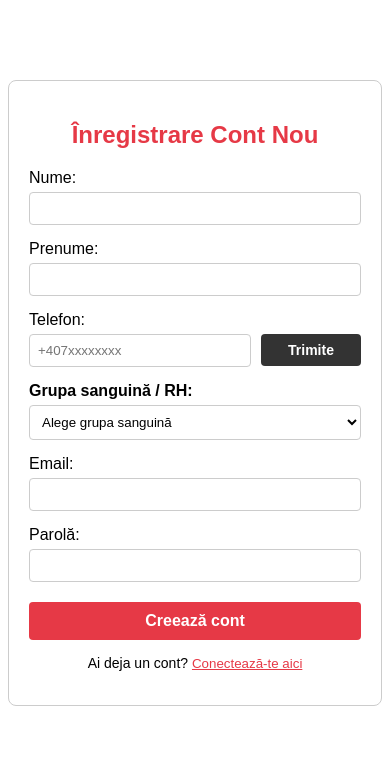
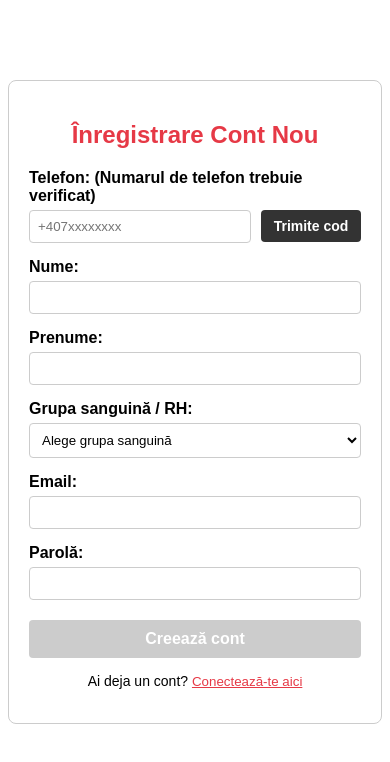
Before and after one commit to tomelu20/Donare-de-snage, a React app in the folder frontend/: page / in a window 390 px wide. Both pictures are taken after a click on the button "Înregistrează-te". Shown: the top 762 px of the page. Built offline with nearby package versions, Linux system fonts and the light colour scheme; the HTML template or start-up script is replaced by a standard one.

Commit message:
updated phone number verification

```diff
--- a/frontend/src/Register.jsx
+++ b/frontend/src/Register.jsx
@@ -7,13 +7,15 @@ function Register({ onSwitch, onRegisterSuccess }) {
   const [phone, setPhone] = useState('');
   const [email, setEmail] = useState('');
   const [password, setPassword] = useState('');
-  const [bloodGroup, setBloodGroup] = useState(''); // Rămâne gol inițial pentru a afișa placeholder-ul
-  const [smsCode, setSmsCode] = useState(''); // <-- Adăugat pentru codul SMS
-  const [isCodeSent, setIsCodeSent] = useState(false); // <-- Adăugat pentru a ști dacă s-a trimis codul
+  const [bloodGroup, setBloodGroup] = useState('');
+  const [smsCode, setSmsCode] = useState('');
+
+  const [isCodeSent, setIsCodeSent] = useState(false);
+  const [isVerified, setIsVerified] = useState(false); // <-- Marchează dacă numărul a fost validat cu succes
   const [error, setError] = useState('');
   const [success, setSuccess] = useState('');
 
-  // Funcție adăugată pentru a cere trimiterea codului prin SMS
+  // 1. Solicită trimiterea codului prin SMS
   const handleSendSMS = async () => {
     setError('');
     setSuccess('');
@@ -25,26 +27,43 @@ function Register({ onSwitch, onRegisterSuccess }) {
     try {
       await axios.post(`http://127.0.0.1:8000/auth/send-sms-code?phone=${encodeURIComponent(phone)}`);
       setIsCodeSent(true);
-      setSuccess('Codul de verificare a fost trimis! Verifică telefonul sau terminalul backend.');
+      setSuccess('Codul de verificare a fost trimis pe telefon!');
     } catch (err) {
       setError(err.response?.data?.detail || 'Eroare la trimiterea SMS-ului.');
     }
   };
 
+  // 2. Verifică codul SMS pe loc
+  const handleVerifyCode = async () => {
+    setError('');
+    setSuccess('');
+    if (!smsCode) {
+      setError('Te rog introdu codul primit prin SMS.');
+      return;
+    }
+
+    try {
+      await axios.post(`http://127.0.0.1:8000/auth/verify-sms-code?phone=${encodeURIComponent(phone)}&sms_code=${encodeURIComponent(smsCode)}`);
+      setIsVerified(true);
+      setSuccess('Număr de telefon verificat cu succes! Puteți continua completarea formularului.');
+    } catch (err) {
+      setError(err.response?.data?.detail || 'Codul introdus este incorect sau a expirat.');
+    }
+  };
+
+  // 3. Înregistrarea finală a contului
   const handleRegister = async (e) => {
     e.preventDefault();
     setError('');
     setSuccess('');
 
-    // Validare: Ne asigurăm că utilizatorul chiar a selectat o opțiune din listă
     if (!bloodGroup) {
       setError('Vă rugăm să selectați o opțiune pentru grupa sanguină.');
       return;
     }
 
-    // Validare: Ne asigurăm că a cerut codul SMS înainte de înregistrare
-    if (!isCodeSent) {
-      setError('Trebuie să ceri un cod SMS și să îl introduci înainte de înregistrare.');
+    if (!isVerified) {
+      setError('Trebuie să vă verificați numărul de telefon înainte de a crea contul.');
       return;
     }
 
@@ -56,7 +75,7 @@ function Register({ onSwitch, onRegisterSuccess }) {
         email: email,
         password: password,
         blood_group: bloodGroup,
-        sms_code: smsCode // <-- Trimitem și codul SMS către backend
+        sms_code: smsCode
       });
 
       sessionStorage.setItem('user_session', JSON.stringify(response.data));
@@ -70,6 +89,7 @@ function Register({ onSwitch, onRegisterSuccess }) {
       setBloodGroup('');
       setSmsCode('');
       setIsCodeSent(false);
+      setIsVerified(false);
 
       if (onRegisterSuccess) {
         onRegisterSuccess();
@@ -88,8 +108,68 @@ function Register({ onSwitch, onRegisterSuccess }) {
       {success && <p style={{ color: 'green', backgroundColor: '#e3ffe3', padding: '10px', borderRadius: '4px' }}>{success}</p>}
 
       <form onSubmit={handleRegister}>
+        {/* INPUT TELEFON + BUTON TRIMITE */}
         <div style={{ marginBottom: '15px' }}>
-          <label style={{ display: 'block', marginBottom: '5px' }}>Nume:</label>
+          <label style={{ display: 'block', marginBottom: '5px', fontWeight: 'bold' }}>Telefon: (Numarul de telefon trebuie verificat)</label>
+          <div style={{ display: 'table', width: '100%', tableLayout: 'fixed' }}>
+            <div style={{ display: 'table-cell', verticalAlign: 'middle' }}>
+              <input
+                type="text"
+                value={phone}
+                onChange={(e) => setPhone(e.target.value)}
+                required
+                disabled={isVerified} // Blocat după ce a fost verificat
+                placeholder="+407xxxxxxxx"
+                style={{ width: '100%', padding: '8px', borderRadius: '4px', border: isVerified ? '2px solid green' : '1px solid #ccc', boxSizing: 'border-box', backgroundColor: isVerified ? '#f0fff0' : 'white' }}
+              />
+            </div>
+            <div style={{ display: 'table-cell', width: '100px', paddingLeft: '10px', verticalAlign: 'middle' }}>
+              <button
+                type="button"
+                onClick={handleSendSMS}
+                disabled={isVerified}
+                style={{ width: '100%', padding: '8px 0', backgroundColor: isVerified ? '#999' : '#333', color: 'white', border: 'none', borderRadius: '4px', cursor: isVerified ? 'default' : 'pointer', fontSize: '14px', fontWeight: 'bold' }}
+              >
+                {isCodeSent ? 'Retrimite cod' : 'Trimite cod'}
+              </button>
+            </div>
+          </div>
+        </div>
+
+        {/* INPUT COD SMS + BUTON VERIFICĂ (Apare doar după ce s-a trimis codul) */}
+        {isCodeSent && (
+          <div style={{ marginBottom: '15px', backgroundColor: isVerified ? '#f0fff0' : '#f9f9f9', padding: '10px', borderRadius: '4px', border: isVerified ? '1px solid green' : '1px dashed #e63946' }}>
+            <label style={{ display: 'block', marginBottom: '5px', fontWeight: 'bold', color: isVerified ? 'green' : '#e63946' }}>
+              {isVerified ? '✓ Număr Verificat' : 'Cod Verificare SMS:'}
+            </label>
+            <div style={{ display: 'table', width: '100%', tableLayout: 'fixed' }}>
+              <div style={{ display: 'table-cell', verticalAlign: 'middle' }}>
+                <input
+                  type="text"
+                  value={smsCode}
+                  onChange={(e) => setSmsCode(e.target.value)}
+                  required
+                  disabled={isVerified}
+                  placeholder="Introduceți codul"
+                  style={{ width: '100%', padding: '8px', borderRadius: '4px', border: '1px solid #ccc', boxSizing: 'border-box' }}
+                />
+              </div>
+              <div style={{ display: 'table-cell', width: '100px', paddingLeft: '10px', verticalAlign: 'middle' }}>
+                <button
+                  type="button"
+                  onClick={handleVerifyCode}
+                  disabled={isVerified}
+                  style={{ width: '100%', padding: '8px 0', backgroundColor: isVerified ? '#999' : '#e63946', color: 'white', border: 'none', borderRadius: '4px', cursor: isVerified ? 'default' : 'pointer', fontSize: '14px', fontWeight: 'bold' }}
+                >
+                  Verifică
+                </button>
+              </div>
+            </div>
+          </div>
+        )}
+
+        <div style={{ marginBottom: '15px' }}>
+          <label style={{ display: 'block', marginBottom: '5px' , fontWeight: 'bold'}}>Nume:</label>
           <input
             type="text"
             value={name}
@@ -100,7 +180,7 @@ function Register({ onSwitch, onRegisterSuccess }) {
         </div>
 
         <div style={{ marginBottom: '15px' }}>
-          <label style={{ display: 'block', marginBottom: '5px' }}>Prenume:</label>
+          <label style={{ display: 'block', marginBottom: '5px' , fontWeight: 'bold'}}>Prenume:</label>
           <input
             type="text"
             value={surname}
@@ -110,48 +190,6 @@ function Register({ onSwitch, onRegisterSuccess }) {
           />
         </div>
 
-        {/* Modificat pentru a include butonul de "Trimite Cod" lângă input-ul de telefon */}
-        <div style={{ marginBottom: '15px' }}>
-          <label style={{ display: 'block', marginBottom: '5px' }}>Telefon:</label>
-          <div style={{ display: 'table', width: '100%', tableLayout: 'fixed' }}>
-            <div style={{ display: 'table-cell', verticalAlign: 'middle' }}>
-              <input
-                type="text"
-                value={phone}
-                onChange={(e) => setPhone(e.target.value)}
-                required
-                placeholder="+407xxxxxxxx"
-                style={{ width: '100%', padding: '8px', borderRadius: '4px', border: '1px solid #ccc', boxSizing: 'border-box' }}
-              />
-            </div>
-            <div style={{ display: 'table-cell', width: '100px', paddingLeft: '10px', verticalAlign: 'middle' }}>
-              <button
-                type="button"
-                onClick={handleSendSMS}
-                style={{ width: '100%', padding: '8px 0', backgroundColor: '#333', color: 'white', border: 'none', borderRadius: '4px', cursor: 'pointer', fontSize: '14px', fontWeight: 'bold' }}
-              >
-                {isCodeSent ? 'Retrimite' : 'Trimite'}
-              </button>
-            </div>
-          </div>
-        </div>
-
-        {/* Câmp adăugat: devine vizibil doar după ce s-a dat click pe "Trimite" */}
-        {isCodeSent && (
-          <div style={{ marginBottom: '15px', backgroundColor: '#f9f9f9', padding: '10px', borderRadius: '4px', border: '1px dashed #e63946' }}>
-            <label style={{ display: 'block', marginBottom: '5px', fontWeight: 'bold', color: '#e63946' }}>Cod Verificare SMS:</label>
-            <input
-              type="text"
-              value={smsCode}
-              onChange={(e) => setSmsCode(e.target.value)}
-              required
-              placeholder="Introduceți codul primit"
-              style={{ width: '100%', padding: '8px', borderRadius: '4px', border: '1px solid #ccc', boxSizing: 'border-box' }}
-            />
-          </div>
-        )}
-
-        {/* Dropdown-ul actualizat conform cerințelor tale vizuale */}
         <div style={{ marginBottom: '15px' }}>
           <label style={{ display: 'block', marginBottom: '5px', fontWeight: 'bold' }}>Grupa sanguină / RH:</label>
           <select
@@ -160,10 +198,7 @@ function Register({ onSwitch, onRegisterSuccess }) {
             required
             style={{ width: '100%', padding: '8px', borderRadius: '4px', border: '1px solid #ccc', backgroundColor: 'white', boxSizing: 'border-box', cursor: 'pointer' }}
           >
-            {/* Această opțiune este afișată implicit la vedere și devine ascunsă/inutilizabilă după ce dai click */}
             <option value="" disabled hidden>Alege grupa sanguină</option>
-
-            {/* Opțiunile vizibile la click pe listă */}
             <option value="Nu știu">Nu știu grupa mea sanguină</option>
             <option value="0I+">0I (Pozitiv)</option>
             <option value="0I-">0I (Negativ)</option>
@@ -177,7 +212,7 @@ function Register({ onSwitch, onRegisterSuccess }) {
         </div>
 
         <div style={{ marginBottom: '15px' }}>
-          <label style={{ display: 'block', marginBottom: '5px' }}>Email:</label>
+          <label style={{ display: 'block', marginBottom: '5px' , fontWeight: 'bold'}}>Email:</label>
           <input
             type="email"
             value={email}
@@ -188,7 +223,7 @@ function Register({ onSwitch, onRegisterSuccess }) {
         </div>
 
         <div style={{ marginBottom: '20px' }}>
-          <label style={{ display: 'block', marginBottom: '5px' }}>Parolă:</label>
+          <label style={{ display: 'block', marginBottom: '5px' , fontWeight: 'bold'}}>Parolă:</label>
           <input
             type="password"
             value={password}
@@ -198,7 +233,11 @@ function Register({ onSwitch, onRegisterSuccess }) {
           />
         </div>
 
-        <button type="submit" style={{ width: '100%', padding: '10px', backgroundColor: '#e63946', color: 'white', border: 'none', borderRadius: '4px', cursor: 'pointer', fontSize: '16px', fontWeight: 'bold' }}>
+        <button
+          type="submit"
+          disabled={!isVerified} // Butonul mare e dezactivat până când numărul e validat
+          style={{ width: '100%', padding: '10px', backgroundColor: !isVerified ? '#ccc' : '#e63946', color: 'white', border: 'none', borderRadius: '4px', cursor: !isVerified ? 'default' : 'pointer', fontSize: '16px', fontWeight: 'bold' }}
+        >
           Creează cont
         </button>
       </form>
```
Also changed, not shown: 2 other files (tests, documents, lock files or other folders).
